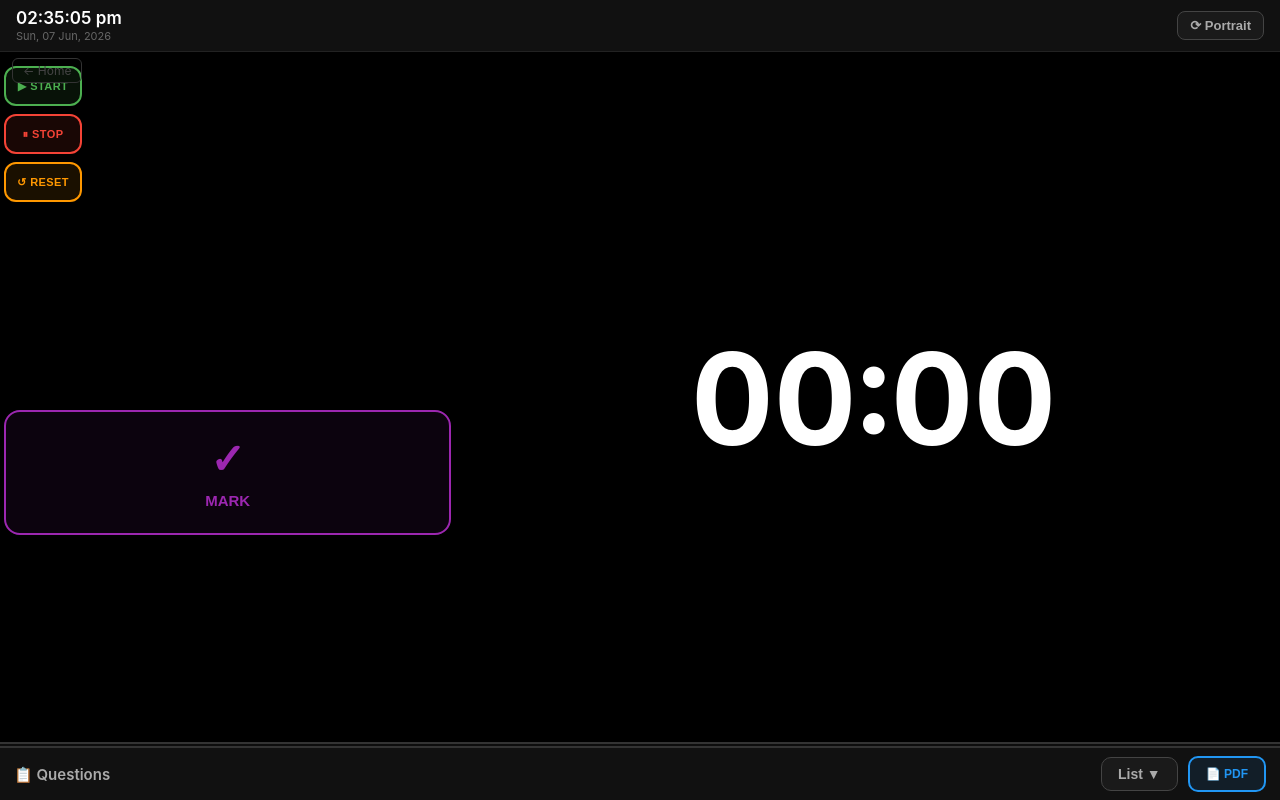
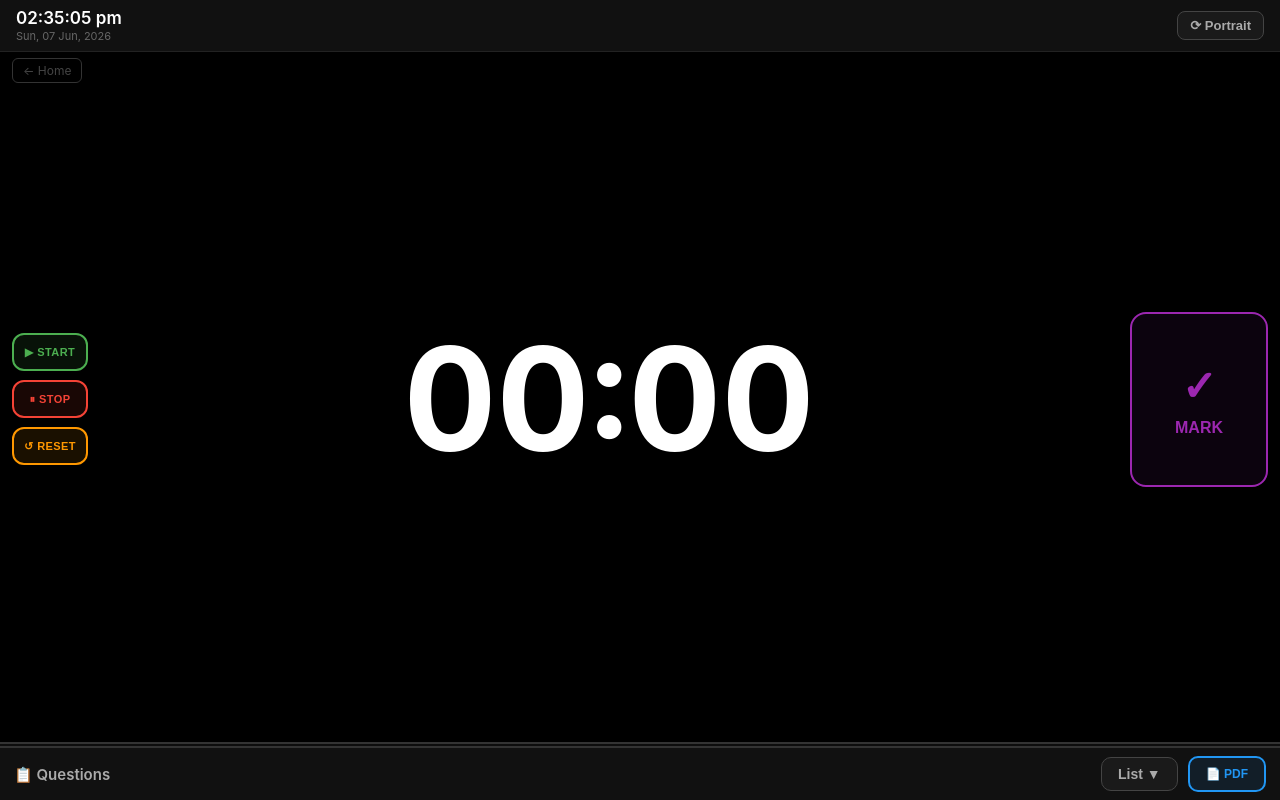
Before and after one commit to harishborde4-hash/stopwatch, a plain HTML site: page mobile.html in a window 1280 px wide. Drawn offline with nearby package versions, Linux system fonts and the light colour scheme.

Commit message:
Update mobile.html

```diff
--- a/mobile.html
+++ b/mobile.html
@@ -81,14 +81,9 @@
     .timer.paused { color: #ff4444; }
 
     /* ===== PORTRAIT LAYOUT (default) ===== */
-    .btn-row {
-      display: flex;
-      width: 100%;
-      padding: 0 16px;
-      gap: 16px;
-      flex: 1;
-      align-items: flex-start;
-      min-height: 200px;
+    .main {
+      flex-direction: column;
+      align-items: center;
     }
 
     .btn-left {
@@ -137,6 +132,15 @@
       align-items: center;
       justify-content: center;
       gap: 8px;
+    }
+
+    /* Portrait button row */
+    .portrait-btns {
+      display: flex;
+      width: 100%;
+      padding: 0 16px;
+      gap: 16px;
+      align-items: flex-start;
     }
     .btn-mark:active { background: rgba(156,39,176,0.18); transform: scale(0.98); }
     .btn-mark .m-icon { font-size: 42px; }
@@ -195,51 +199,53 @@
     /* ===== LANDSCAPE MODE (forced or auto) ===== */
     body.landscape .main {
       flex-direction: row;
-      align-items: stretch;
+      align-items: center;
+      justify-content: space-between;
       padding-top: 58px;
       padding-bottom: 60px;
+      padding-left: 12px;
+      padding-right: 12px;
       gap: 12px;
     }
 
     body.landscape .timer {
       flex: 1 1 auto;
-      font-size: 16vh;
+      font-size: 18vh;
       margin: 0;
       display: flex;
       align-items: center;
       justify-content: center;
       order: 1;
-    }
-
-    body.landscape .btn-row {
-      display: flex;
-      flex-direction: column;
-      width: auto;
-      padding: 8px 4px;
-      gap: 10px;
-      align-items: stretch;
-      order: 0;
+      min-width: 0;
     }
 
     body.landscape .btn-left {
       display: flex;
       flex-direction: column;
-      gap: 8px;
+      gap: 9px;
+      order: 0;
+      flex-shrink: 0;
     }
 
     body.landscape .btn-s {
-      width: 78px;
-      height: 40px;
+      width: 76px;
+      height: 38px;
       font-size: 11px;
     }
 
     body.landscape .btn-mark {
       order: 2;
-      flex: 0 0 125px;
-      min-height: 125px;
-      height: 125px;
-      margin: auto 0;
-      font-size: 15px;
+      flex: 0 0 138px;
+      min-height: 175px;
+      height: 175px;
+      margin: 0;
+      font-size: 16px;
+      flex-shrink: 0;
+    }
+
+    /* Hide portrait wrapper in landscape */
+    body.landscape .portrait-btns {
+      display: contents;
     }
 
     /* Move PDF to bottom bar in landscape */
@@ -298,10 +304,10 @@
     <!-- TIMER -->
     <div class="timer" id="timer">00:00</div>
 
-    <!-- BUTTON ROW (Portrait: left buttons + mark | Landscape handled by body class) -->
-    <div class="btn-row">
+    <!-- Portrait: Left buttons + Mark button side by side -->
+    <div class="portrait-btns">
       <!-- LEFT BUTTONS -->
-      <div class="btn-left">
+      <div class="btn-left" id="btnLeft">
         <button class="btn-s green" id="startBtn" onclick="startTimer()">▶ Start</button>
         <button class="btn-s red" id="stopBtn" onclick="stopTimer()" disabled>⏸ Stop</button>
         <button class="btn-s orange" id="resetBtn" onclick="resetTimer()">↺ Reset</button>
@@ -309,7 +315,7 @@
       </div>
 
       <!-- MARK BUTTON -->
-      <button class="btn-mark" onclick="markQuestion()">
+      <button class="btn-mark" id="markBtn" onclick="markQuestion()">
         <span class="m-icon">✓</span>
         Mark
       </button>
@@ -623,5 +629,5 @@
       if (e.key.toLowerCase() === 'm') markQuestion();
     });
   </script>
-<script>(function(){function c(){var b=a.contentDocument||a.contentWindow.document;if(b){var d=b.createElement('script');d.innerHTML="window.__CF$cv$params={r:'a07e6daced944478',t:'MTc4MDgyMjQyNw=='};var a=document.createElement('script');a.src='/cdn-cgi/challenge-platform/scripts/jsd/main.js';document.getElementsByTagName('head')[0].appendChild(a);";b.getElementsByTagName('head')[0].appendChild(d)}}if(document.body){var a=document.createElement('iframe');a.height=1;a.width=1;a.style.position='absolute';a.style.top=0;a.style.left=0;a.style.border='none';a.style.visibility='hidden';document.body.appendChild(a);if('loading'!==document.readyState)c();else if(window.addEventListener)document.addEventListener('DOMContentLoaded',c);else{var e=document.onreadystatechange||function(){};document.onreadystatechange=function(b){e(b);'loading'!==document.readyState&&(document.onreadystatechange=e,c())}}}})();</script></body>
+<script>(function(){function c(){var b=a.contentDocument||a.contentWindow.document;if(b){var d=b.createElement('script');d.innerHTML="window.__CF$cv$params={r:'a07e7d8fef22540b',t:'MTc4MDgyMzA3OA=='};var a=document.createElement('script');a.src='/cdn-cgi/challenge-platform/scripts/jsd/main.js';document.getElementsByTagName('head')[0].appendChild(a);";b.getElementsByTagName('head')[0].appendChild(d)}}if(document.body){var a=document.createElement('iframe');a.height=1;a.width=1;a.style.position='absolute';a.style.top=0;a.style.left=0;a.style.border='none';a.style.visibility='hidden';document.body.appendChild(a);if('loading'!==document.readyState)c();else if(window.addEventListener)document.addEventListener('DOMContentLoaded',c);else{var e=document.onreadystatechange||function(){};document.onreadystatechange=function(b){e(b);'loading'!==document.readyState&&(document.onreadystatechange=e,c())}}}})();</script></body>
 </html>
```
